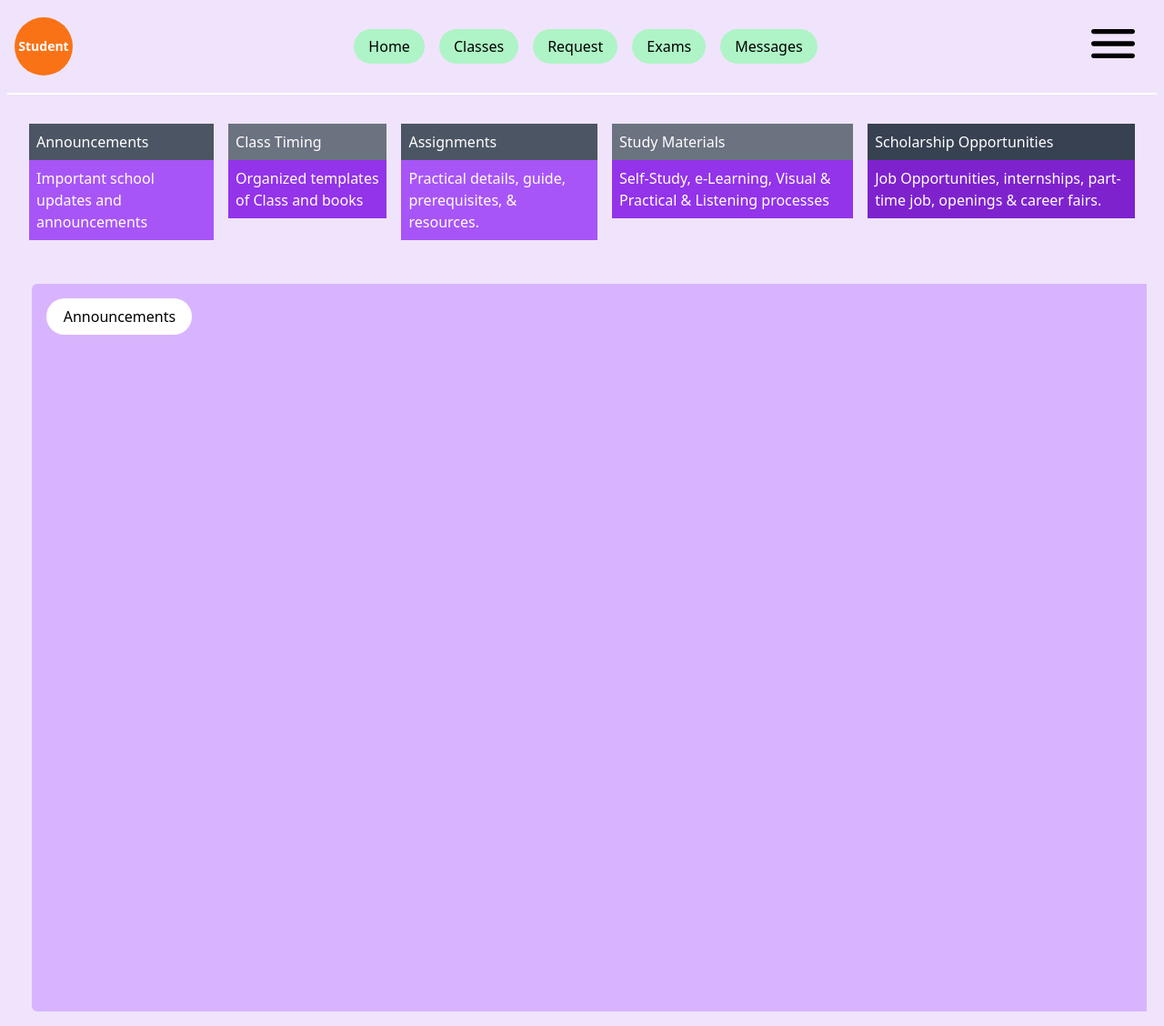
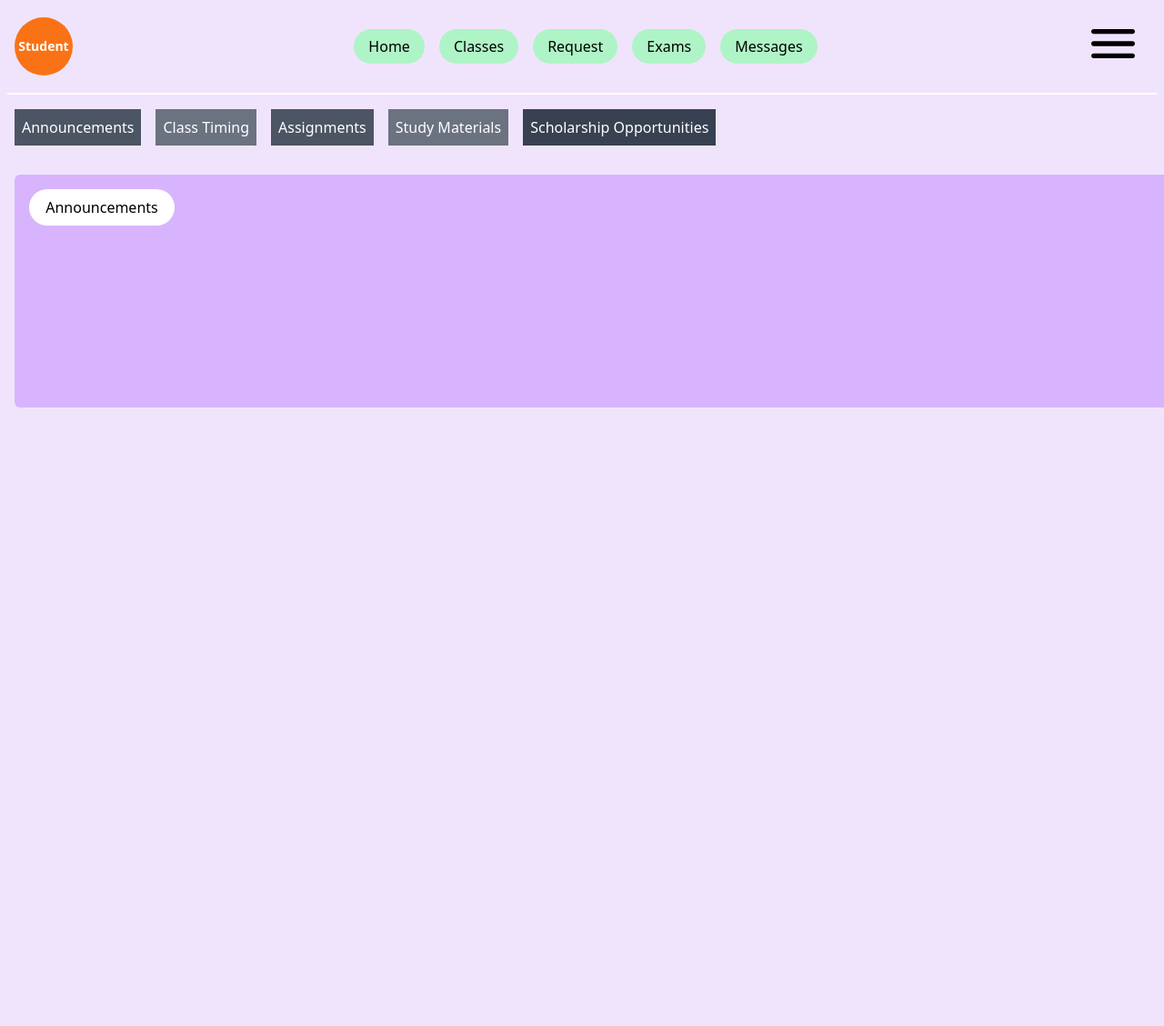
Before and after one commit to SamirKhan21860/LearnTogether, a Flask app: page / in a window 1280 px wide. Shown: the whole page at 91% size. After the commit the page ends 448 px from the top, so only its background shows below. Run offline with Flask 3, Linux system fonts and the light colour scheme; a user stored in the database is signed in; some libraries are stand-ins or nearby versions.

Commit message:
home page have now siding effect in switching pages when click on navigationBar

```diff
--- a/templates/index.html
+++ b/templates/index.html
@@ -6,7 +6,7 @@ Results
 
 {% block index %}
 
-<body class="bg-[rgb(240,228,252)] relative">
+<body class="bg-[rgb(240,228,252)] relative font-sans">
 
     <!-- User info -->
     <!-- <div class="ml-4 mt-0 flex">
@@ -25,83 +25,65 @@ Results
         </a>
     </div> -->
 
-    <!-- Main Content Of the Page -->
-    <main class="flex flex-col items-center justify-center h-full">
-
-        <!-- Table like bar for multiple pages -->
-        <div class="navigationBar flex space-x-4 text-white m-8">
-            <div class="navItem cursor-pointer" data-page="Announcements">
+    <!-- Table-like bar for multiple pages -->
+    <div class="navigationBar flex flex-col text-white m-4 sm:flex-row sm:space-x-4">
+        <div class="navItem cursor-pointer" onclick="showPage('announcements')">
             <div class="title p-2 bg-gray-600">Announcements</div>
-                <div class="description p-2 bg-purple-500">Important school updates and announcements</div>
+            <div class="description p-2 bg-purple-500 sm:hidden">Important updates</div>
         </div>
-            <div class="navItem cursor-pointer" data-page="ClassTiming">
+        <div class="navItem cursor-pointer" onclick="showPage('classTiming')">
             <div class="title p-2 bg-gray-500">Class Timing</div>
-                <div class="description p-2 bg-purple-600">Organized templates of Class and books</div>
+            <div class="description p-2 bg-purple-600 sm:hidden">Organized templates</div>
         </div>
-            <div class="navItem cursor-pointer" data-page="Assignments">
+        <div class="navItem cursor-pointer" onclick="showPage('assignments')">
             <div class="title p-2 bg-gray-600">Assignments</div>
-                <div class="description p-2 bg-purple-500">Practical details, guide, prerequisites, & resources.</div>
+            <div class="description p-2 bg-purple-500 sm:hidden">Practical details</div>
         </div>
-            <div class="navItem cursor-pointer" data-page="StudyMaterials">
+        <div class="navItem cursor-pointer" onclick="showPage('studyMaterials')">
             <div class="title p-2 bg-gray-500">Study Materials</div>
-                <div class="description p-2 bg-purple-600">Self-Study, e-Learning, Visual & Practical & Listening processes
+            <div class="description p-2 bg-purple-600 sm:hidden">Self-Study, e-Learning</div>
         </div>
-            </div>
-            <div class="navItem cursor-pointer" data-page="ScholarshipOppertunities">
+        <div class="navItem cursor-pointer" onclick="showPage('scholarshipOpportunities')">
             <div class="title p-2 bg-gray-700">Scholarship Opportunities</div>
-                <div class="description p-2 bg-purple-700">Job Opportunities, internships, part-time job, openings & career
-                    fairs.</div>
+            <div class="description p-2 bg-purple-700 sm:hidden">Job Opportunities</div>
         </div>
     </div>
 
-        <!-- multiple pages layout -->
-        <div class="switchPages flex overflow-hidden">
-            <div class="page m-4 p-4 flex-shrink-0 w-full h-screen bg-purple-300 rounded-md">
+    <!-- Multiple pages layout -->
+    <div id="switchPages" class="switchPages flex overflow-x-auto w-full">
+
+        <div id="page-announcements" class="page m-4 p-4 flex-shrink-0 w-full min-h-64 bg-purple-300 rounded-md">
             <div class="p-2 bg-white rounded-full w-40 text-center">
                 <h2 class="title">Announcements</h2>
             </div>
+            <!-- Add your form and data display for Announcements here -->
         </div>
-            <div class="page flex-shrink-0 w-full h-full p-8 bg-purple-400 rounded-md">
+
+        <div id="page-classTiming" class="page flex-shrink-0 w-full h-full p-8 bg-purple-400 rounded-md">
             <h2>Class Timing Content</h2>
+            <!-- Add your form and data display for Class Timing here -->
         </div>
-            <div class="page flex-shrink-0 w-full h-full p-8 bg-purple-500 rounded-md">
+
+        <div id="page-assignments" class="page flex-shrink-0 w-full h-full p-8 bg-purple-500 rounded-md">
             <h2>Assignments Content</h2>
+            <!-- Add your form and data display for Assignments here -->
         </div>
-            <div class="page flex-shrink-0 w-full h-full p-8 bg-purple-600 rounded-md">
+
+        <div id="page-studyMaterials" class="page flex-shrink-0 w-full h-full p-8 bg-purple-600 rounded-md">
             <h2>Study Materials Content</h2>
+            <!-- Add your form and data display for Study Materials here -->
         </div>
-            <div class="page flex-shrink-0 w-full h-full p-8 bg-purple-700 rounded-md">
+
+        <div id="page-scholarshipOpportunities" class="page flex-shrink-0 w-full h-full p-8 bg-purple-700 rounded-md">
             <h2>Scholarship Opportunities Content</h2>
+            <!-- Add your form and data display for Scholarship Opportunities here -->
         </div>
+
     </div>
 
     </main>
 
-    <!-- Included the JavaScript Logic to handle page transitions -->
-    <script>
-        document.addEventListener("DOMContentLoaded", function () {
-            const navItems = document.querySelectorAll('.navItem');
-            const pages = document.querySelectorAll('.page');
 
-            let currentPage = 0;
-
-            navItems.forEach((item, index) => {
-                item.addEventListener('click', function () {
-                    currentPage = index;
-                    showPage();
-                });
-            });
-
-            function showPage() {
-                pages.forEach((page, index) => {
-                    page.style.transform = `translateX(-${100 * (index - currentPage)}%)`;
-                });
-            }
-
-            // Smooth scrolling effect using CSS scroll-snap-type
-            document.body.style.scrollSnapType = 'x mandatory';
-        });
-    </script>
 
     <!-- Flash messages -->
     <!-- <div id="flash-container" class="absolute top-0 right-0">
@@ -109,6 +91,17 @@ Results
 
     <!-- Included the JavaScript Logic to handle flash messages dynamically -->
     <script>
+        function showPage(pageId) {
+            const switchPages = document.getElementById('switchPages');
+            const selectedPage = document.getElementById(`page-${pageId}`);
+
+            // Calculate the left offset to slide the selected page into view
+            const leftOffset = selectedPage.offsetLeft;
+
+            // Slide to the selected page
+            switchPages.scrollTo({ left: leftOffset, behavior: 'smooth' });
+        }
+
         // Mapping of categories to Tailwind CSS classes
         const categoryStyles = {
             'error': 'bg-red-500',
@@ -185,26 +178,6 @@ Results
                     showFlashMessage(message[0], message[1]);
                 });
             }
-
-            // Multiple pages effect JS
-            const navItems = document.querySelectorAll('.navItem');
-            const pages = document.querySelectorAll('.page');
-
-            navItems.forEach(item => {
-                item.addEventListener('click', function () {
-                    const selectedPage = this.getAttribute('data-page');
-                    showPage(selectedPage);
-                });
-            });
-
-            function showPage(pageId) {
-                pages.forEach(page => {
-                    page.classList.remove('translate-x-full', '-translate-x-full', 'translate-x-0');
-                });
-
-                const selectedPage = document.getElementById(pageId);
-                selectedPage.classList.add('translate-x-0');
-            }
         });
 
     </script>
```
Also changed, not shown: learntogether.sql (+7 -7 lines), learntogether.db. Lines whose indentation alone changed are shown as unchanged.
